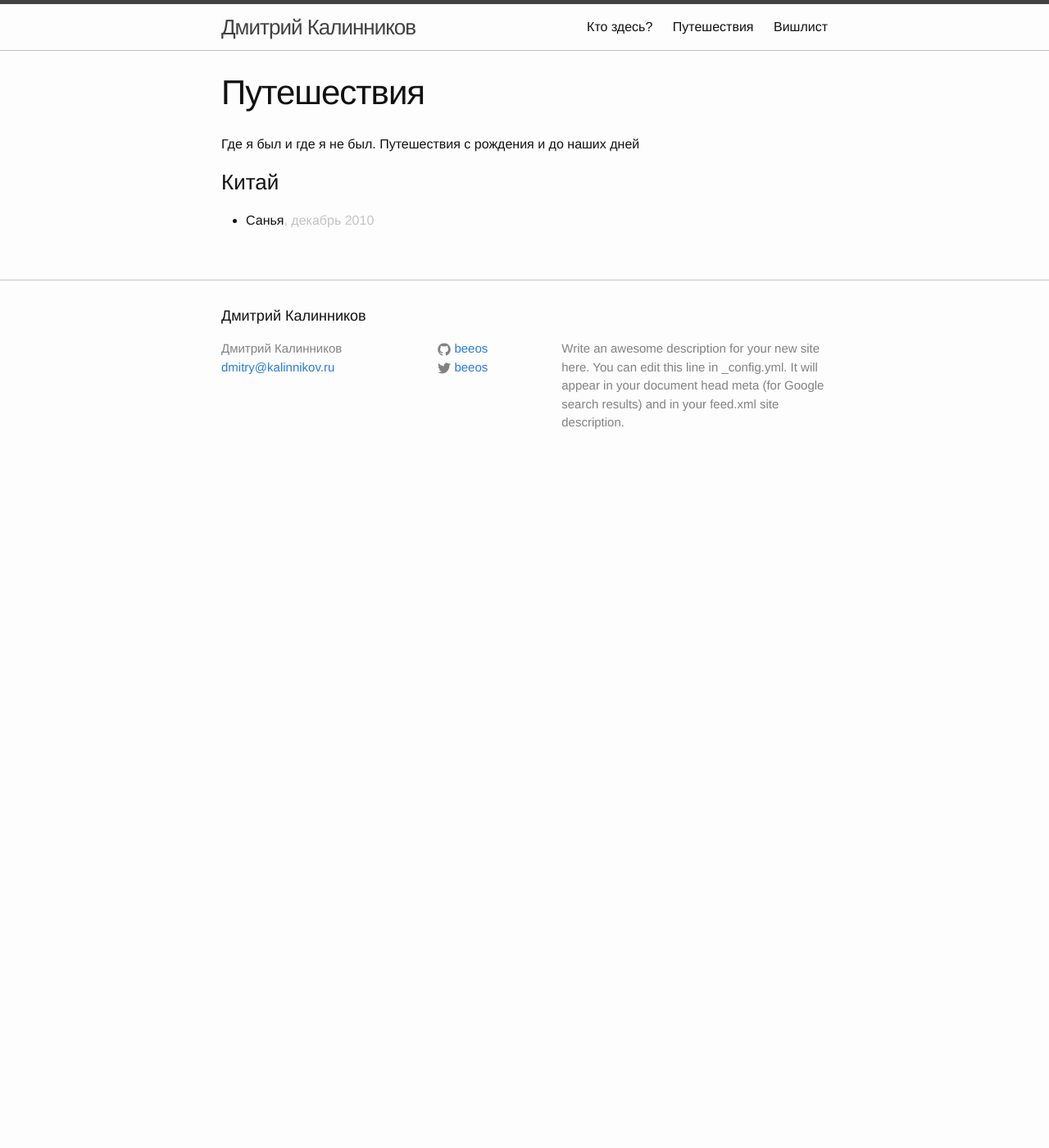
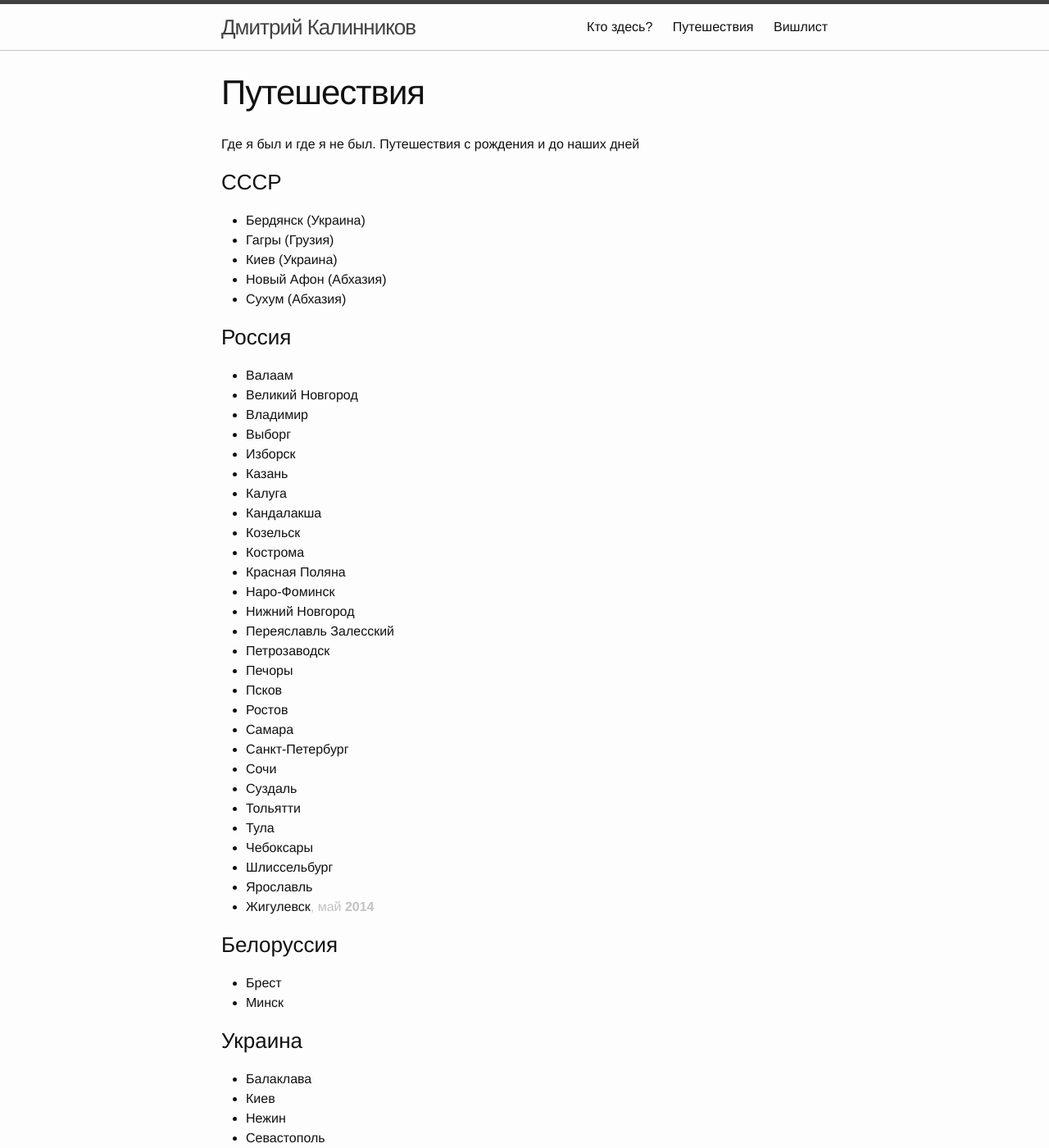
Before and after one commit to beeos/beeos.github.io, a Jekyll site: the page built from travel.md, in a window 1280 px wide and 1400 px high. Shown: the whole window at 82% size. Built offline with Jekyll 4.4.1, drawn with Linux system fonts in a browser that asks for light colours; some of the changed text lies outside the part shown.

Commit message:
Adding multiple dates

```diff
--- a/_data/travel.yml
+++ b/_data/travel.yml
@@ -4,7 +4,7 @@
   country: Китай
   description: >
     Зимний предновогодний отпуск на Хайнане
-  date: 2010-12-01
+  date: [ 2010-12-01 ]
   duration: 11
 ## СССР
 - {city: Бердянск (Украина), country: СССР}
@@ -19,7 +19,7 @@
 - {city: Владимир, country: Россия}
 - {city: Выборг, country: Россия}
 - {city: Изборск, country: Россия}
-- {city: Жигулевск, country: Россия}
+- {city: Жигулевск, country: Россия, date: [ 2014-05-10 ]}
 - {city: Казань, country: Россия}
 - {city: Калуга, country: Россия}
 - {city: Кандалакша, country: Россия}
--- a/_includes/travel.html
+++ b/_includes/travel.html
@@ -8,7 +8,7 @@
    <h3>{{ country.name }}</h3>
    <ul>
    {% for place in country.items %}
-   <li>{{ place.city }}{% if place.date != null %}<span class="calm">, {{ place.date | localize: '%b %Y' }}</span>{% endif %}</li>
+   <li>{{ place.city }}{% if place.date != null %}{% for date in place.date | sort %}<span class="calm">, {{ date | localize: '%b <b>%Y</b>' }}</span>{% endfor %}{% endif %}</li>
    {% endfor %}
    </ul>
 {% endfor %}
--- a/travel.md
+++ b/travel.md
@@ -5,4 +5,4 @@
 ---
 Где я был и где я не был. Путешествия c рождения и до наших дней
 
-{% include travel.html sort='date' country='Китай' %}
+{% include travel.html sort='date' %}
```
